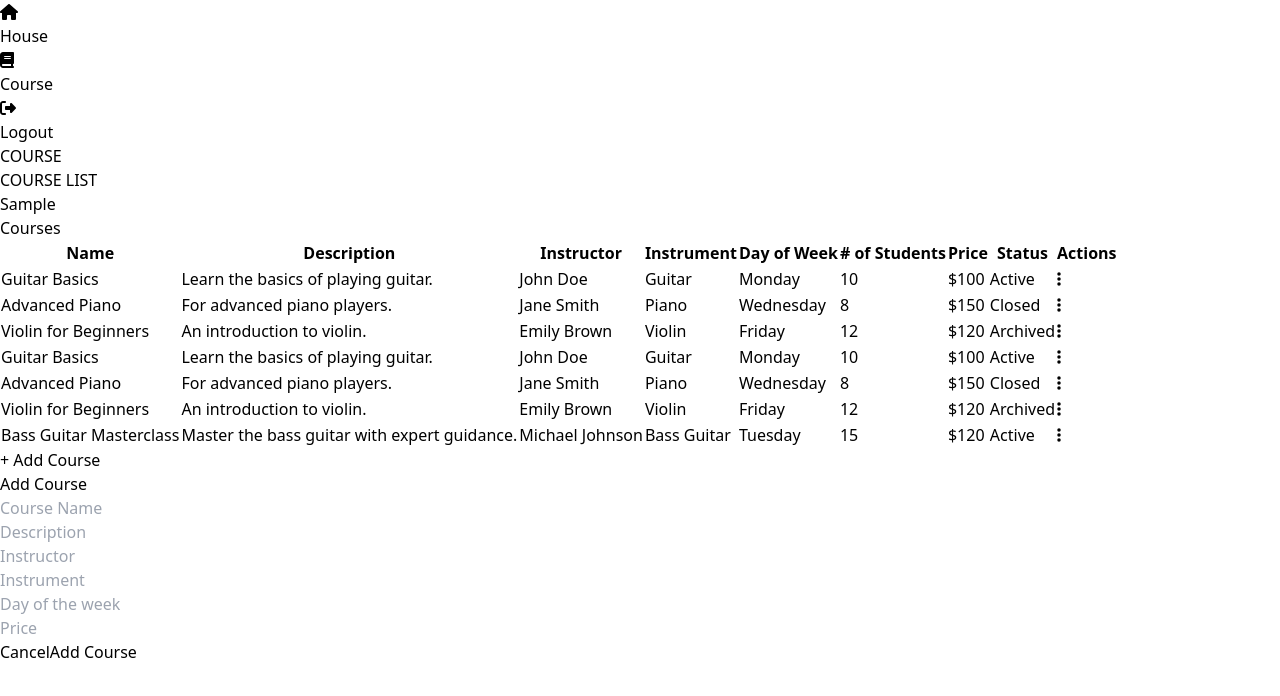
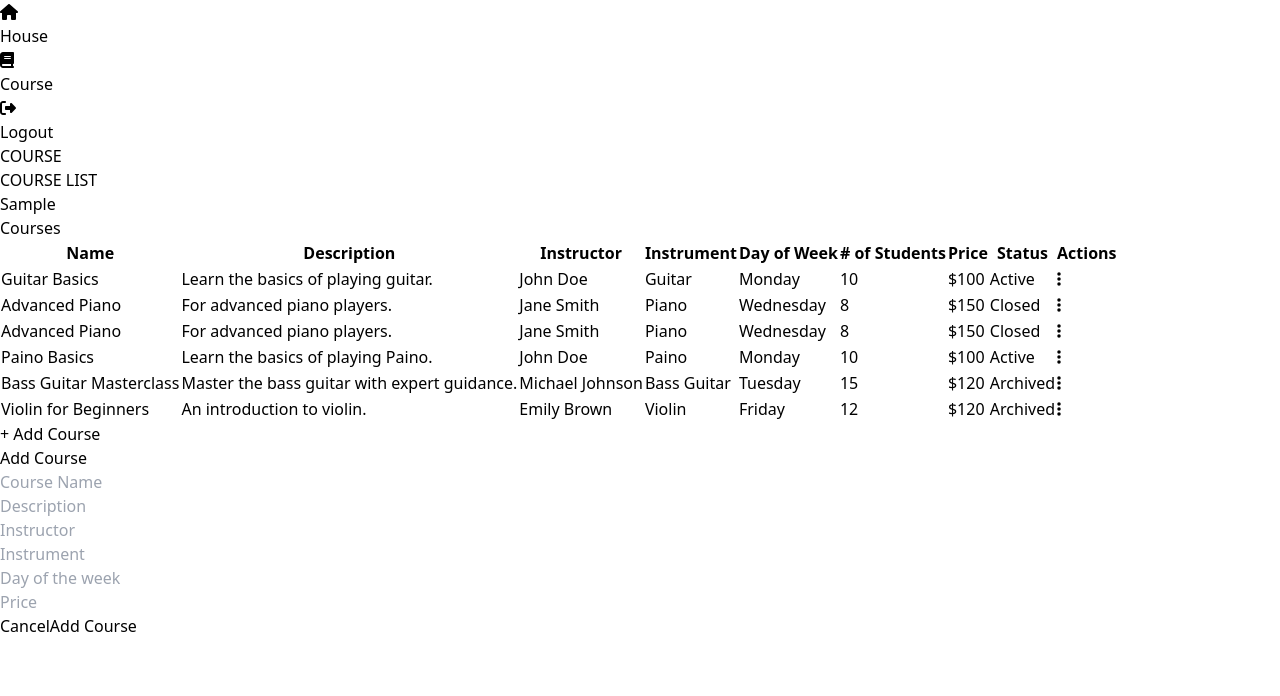
Before and after one commit to Aniket2421/octalogic-assigment, a React (Vite) app: page /dashboard/courses in a window 1280 px wide. Both pictures are taken after typing "Sample" into the empty fields and a click on the button "+ Add Course". Shown: the top 696 px of the page. Built offline with nearby package versions, Linux system fonts and the light colour scheme.

Commit message:
Sloved error

```diff
--- a/src/components/AddCourseForm.jsx
+++ b/src/components/AddCourseForm.jsx
@@ -5,48 +5,22 @@ const AddCourseForm = ({ onClose }) => {
     <div>
       <h2 className="text-2xl font-bold mb-4">Add Course</h2>
       <form>
-        <div className="mb-4">
-          <input
-            type="text"
-            placeholder="Course Name"
-            className="w-full px-4 py-2 border rounded-lg"
-          />
-        </div>
-        <div className="mb-4">
-          <input
-            type="text"
-            placeholder="Description"
-            className="w-full px-4 py-2 border rounded-lg"
-          />
-        </div>
-        <div className="mb-4">
-          <input
-            type="text"
-            placeholder="Instructor"
-            className="w-full px-4 py-2 border rounded-lg"
-          />
-        </div>
-        <div className="mb-4">
-          <input
-            type="text"
-            placeholder="Instrument"
-            className="w-full px-4 py-2 border rounded-lg"
-          />
-        </div>
-        <div className="mb-4">
-          <input
-            type="text"
-            placeholder="Day of the week"
-            className="w-full px-4 py-2 border rounded-lg"
-          />
-        </div>
-        <div className="mb-4">
-          <input
-            type="text"
-            placeholder="Price"
-            className="w-full px-4 py-2 border rounded-lg"
-          />
-        </div>
+        {[
+          "Course Name",
+          "Description",
+          "Instructor",
+          "Instrument",
+          "Day of the week",
+          "Price",
+        ].map((placeholder, index) => (
+          <div className="mb-4" key={index}>
+            <input
+              type="text"
+              placeholder={placeholder}
+              className="w-full px-4 py-2 border rounded-lg"
+            />
+          </div>
+        ))}
         <div className="flex justify-end">
           <button
             type="button"
--- a/src/components/CourseTable.jsx
+++ b/src/components/CourseTable.jsx
@@ -8,20 +8,12 @@ const CourseTable = ({ courses }) => {
   const [showModal, setShowModal] = useState(false);
   const [contextMenuVisible, setContextMenuVisible] = useState(null);
 
-  const handleAddCourseClick = () => {
-    setShowModal(true);
-  };
-
-  const handleCloseModal = () => {
-    setShowModal(false);
-  };
-
+  const handleAddCourseClick = () => setShowModal(true);
+  const handleCloseModal = () => setShowModal(false);
   const handleContextMenuClick = (index) => {
     setContextMenuVisible(contextMenuVisible === index ? null : index);
   };
-
   const handleActionClick = (action) => {
-    // handle the specific action (edit, close, archive, unarchive)
     console.log(action);
     setContextMenuVisible(null);
   };
@@ -29,11 +21,10 @@ const CourseTable = ({ courses }) => {
   return (
     <>
       <div className="flex justify-between items-center mb-4">
-        {" "}
         <h1 className="text-3xl text-gray-300 font-bold">COURSE</h1>
       </div>
       <div className="flex justify-between items-center mb-4">
-        <h3 className="text-xl font-semibold text-gray-400 ">COURSE LIST</h3>
+        <h3 className="text-xl font-semibold text-gray-400">COURSE LIST</h3>
         <input
           type="text"
           placeholder="Search"
@@ -45,15 +36,21 @@ const CourseTable = ({ courses }) => {
         <table className="min-w-full bg-white border border-gray-200">
           <thead className="bg-gray-100">
             <tr>
-              <th className="px-4 py-2 border-b">Name</th>
-              <th className="px-4 py-2 border-b">Description</th>
-              <th className="px-4 py-2 border-b">Instructor</th>
-              <th className="px-4 py-2 border-b">Instrument</th>
-              <th className="px-4 py-2 border-b">Day of Week</th>
-              <th className="px-4 py-2 border-b"># of Students</th>
-              <th className="px-4 py-2 border-b">Price</th>
-              <th className="px-4 py-2 border-b">Status</th>
-              <th className="px-4 py-2 border-b">Actions</th>
+              {[
+                "Name",
+                "Description",
+                "Instructor",
+                "Instrument",
+                "Day of Week",
+                "# of Students",
+                "Price",
+                "Status",
+                "Actions",
+              ].map((header, index) => (
+                <th key={index} className="px-4 py-2 border-b">
+                  {header}
+                </th>
+              ))}
             </tr>
           </thead>
           <tbody>
@@ -132,7 +129,6 @@ const CourseTable = ({ courses }) => {
             + Add Course
           </button>
         </div>
-
         <Modal show={showModal} onClose={handleCloseModal}>
           <AddCourseForm onClose={handleCloseModal} />
         </Modal>
@@ -163,26 +159,7 @@ const App = () => {
       price: "$150",
       status: "Closed",
     },
-    {
-      name: "Violin for Beginners",
-      description: "An introduction to violin.",
-      instructor: "Emily Brown",
-      instrument: "Violin",
-      dayOfWeek: "Friday",
-      students: 12,
-      price: "$120",
-      status: "Archived",
-    },
-    {
-      name: "Guitar Basics",
-      description: "Learn the basics of playing guitar.",
-      instructor: "John Doe",
-      instrument: "Guitar",
-      dayOfWeek: "Monday",
-      students: 10,
-      price: "$100",
-      status: "Active",
-    },
+
     {
       name: "Advanced Piano",
       description: "For advanced piano players.",
@@ -194,6 +171,26 @@ const App = () => {
       status: "Closed",
     },
     {
+      name: "Paino Basics",
+      description: "Learn the basics of playing Paino.",
+      instructor: "John Doe",
+      instrument: "Paino",
+      dayOfWeek: "Monday",
+      students: 10,
+      price: "$100",
+      status: "Active",
+    },
+    {
+      name: "Bass Guitar Masterclass",
+      description: "Master the bass guitar with expert guidance.",
+      instructor: "Michael Johnson",
+      instrument: "Bass Guitar",
+      dayOfWeek: "Tuesday",
+      students: 15,
+      price: "$120",
+      status: "Archived",
+    },
+    {
       name: "Violin for Beginners",
       description: "An introduction to violin.",
       instructor: "Emily Brown",
@@ -203,17 +200,6 @@ const App = () => {
       price: "$120",
       status: "Archived",
     },
-    {
-      name: "Bass Guitar Masterclass",
-      description: "Master the bass guitar with expert guidance.",
-      instructor: "Michael Johnson",
-      instrument: "Bass Guitar",
-      dayOfWeek: "Tuesday",
-      students: 15,
-      price: "$120",
-      status: "Active",
-    },
-
   ];
 
   return <CourseTable courses={dummyCourses} />;
--- a/src/components/LoginPage.jsx
+++ b/src/components/LoginPage.jsx
@@ -19,26 +19,28 @@ const LoginPage = () => {
     <div className="flex justify-center items-center h-screen">
       <form onSubmit={login} className="p-4 border rounded">
         <div className="mb-4">
+          <label className="block mb-2">Username</label>
           <input
             type="text"
             value={username}
             onChange={(e) => setUsername(e.target.value)}
-            placeholder="Username"
-            className="p-2 border rounded w-full"
+            className="w-full px-4 py-2 border rounded"
+            required
           />
         </div>
         <div className="mb-4">
+          <label className="block mb-2">Password</label>
           <input
             type="password"
             value={password}
             onChange={(e) => setPassword(e.target.value)}
-            placeholder="Password"
-            className="p-2 border rounded w-full"
+            className="w-full px-4 py-2 border rounded"
+            required
           />
         </div>
         <button
           type="submit"
-          className="p-2 bg-blue-500 text-white rounded w-full"
+          className="w-full px-4 py-2 bg-blue-500 text-white rounded"
         >
           Login
         </button>
```
